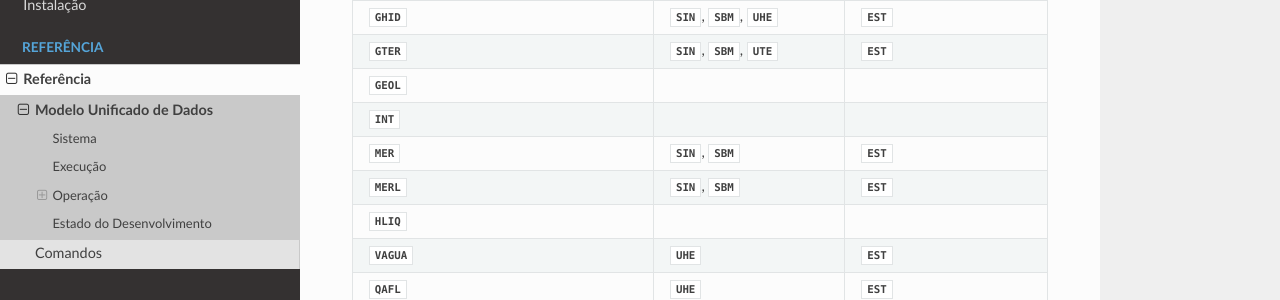
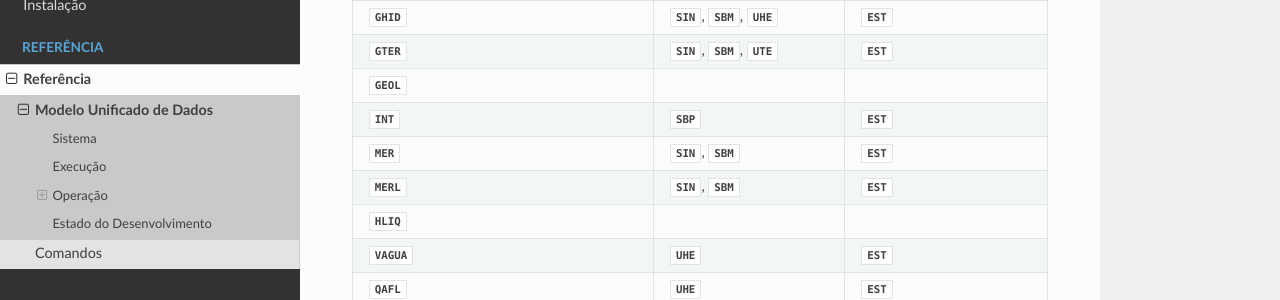
Before and after one commit to rjmalves/sintetizador-dessem, a Sphinx documentation site: the page built from docs/source/reference/model.rst, in a window 1280 px wide and 900 px high, scrolled down 4885 px. Shown: the part 147-447 px from the top of the window. Built offline with Sphinx 7.4.7 and the Read the Docs theme 2.0.0, drawn with Linux system fonts in a browser that asks for light colours; pages that are not in the unit, such as notebooks, are missing from menus.

Commit message:
atualiza docs

```diff
--- a/docs/source/reference/model.rst
+++ b/docs/source/reference/model.rst
@@ -312,8 +312,8 @@ que estão disponíveis no modelo.
      -
      -
    * - `INT`
-     -
-     -
+     - `SBP`
+     - `EST`
    * - `MER`
      - `SIN`, `SBM`
      - `EST`
```
